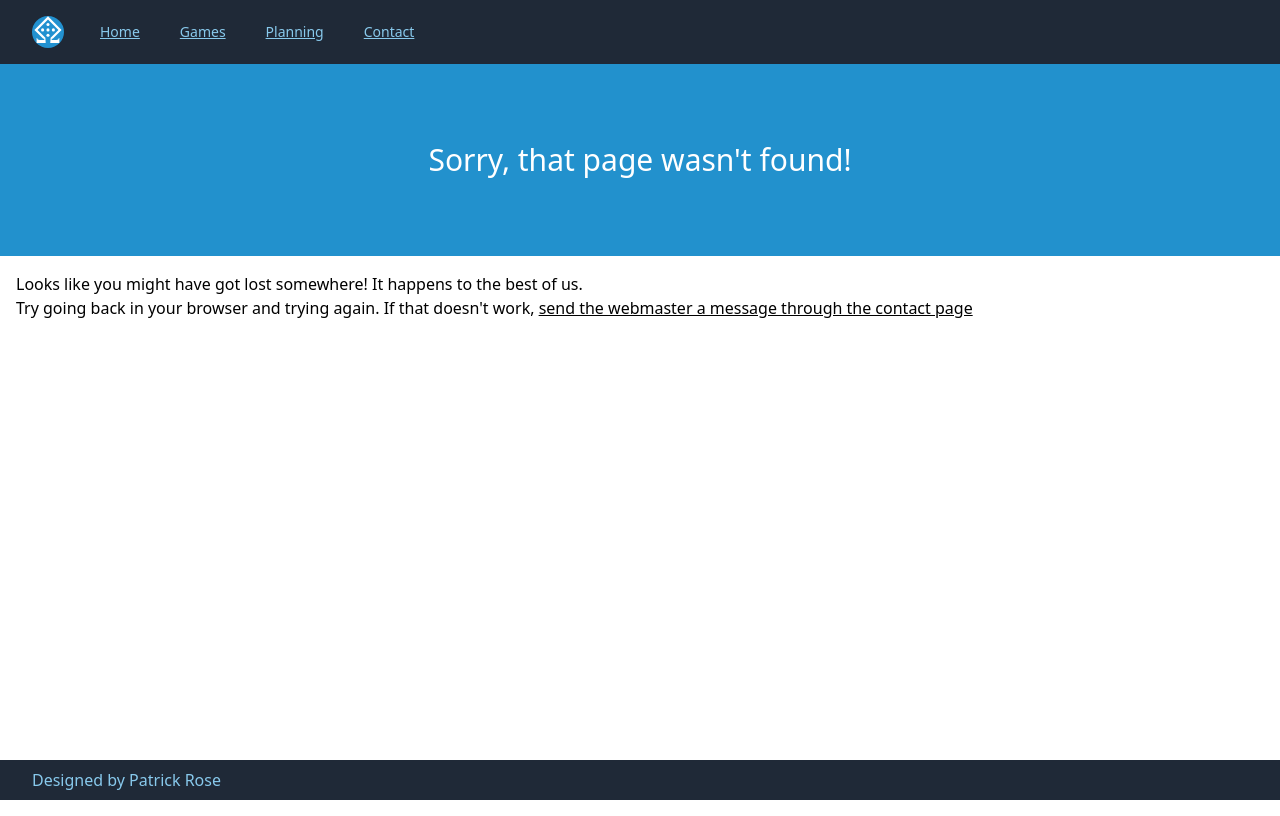
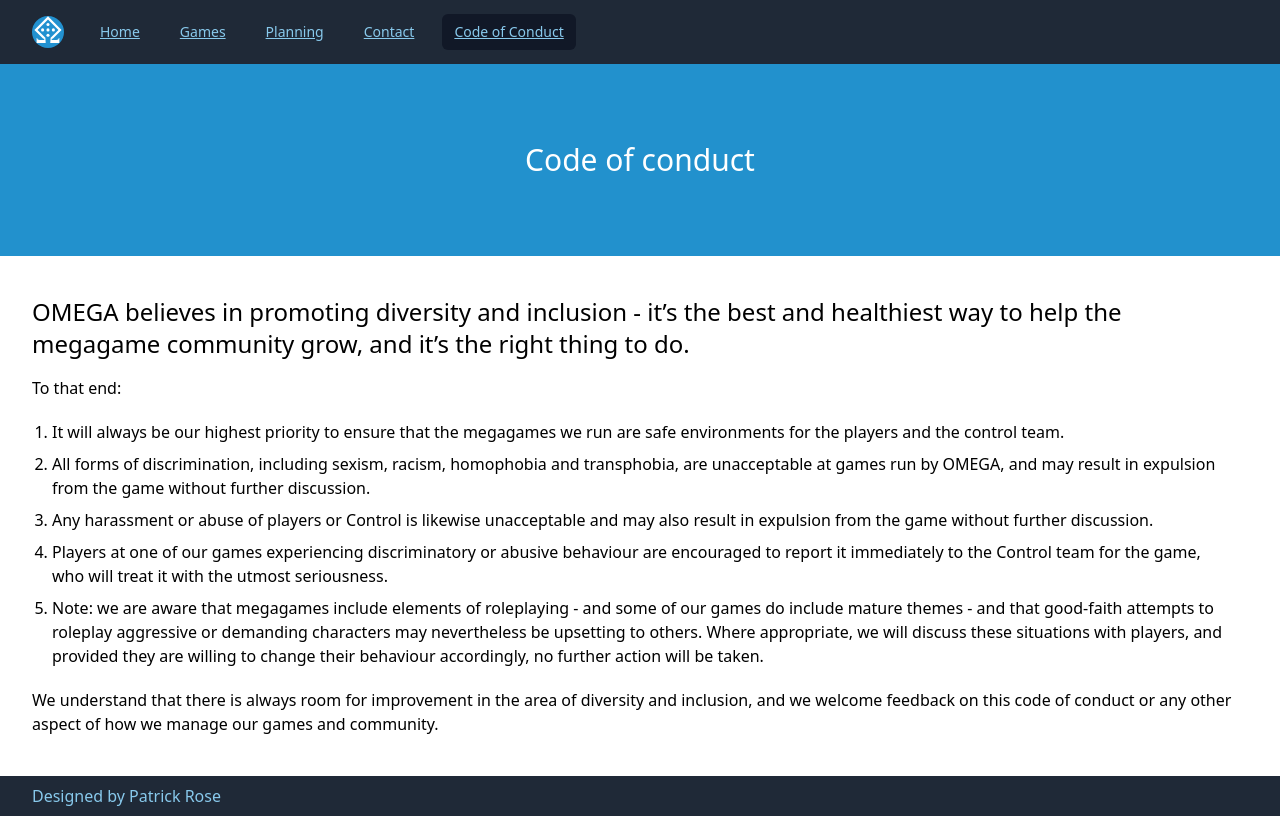
Before and after one commit to PatrickRose/omega-website, a React (Create React App) app: page /code-of-conduct in a window 1280 px wide. Built offline with nearby package versions, Linux system fonts and the light colour scheme; a web font is replaced by a local one; what io-ts would draw is missing.

Commit message:
Add code of conduct

```diff
--- a/src/App.tsx
+++ b/src/App.tsx
@@ -8,6 +8,7 @@
 import {SingleGame} from "./Pages/SingleGame";
 import Planning from './Pages/Planning';
 import Contact from './Pages/Contact';
+import CodeOfConduct from "./Pages/CodeOfConduct";
 
 function WrappedSingleGame() {
     const game = useParams<{game:string}>()["game"];
@@ -35,6 +36,9 @@
                     </Route>
                     <Route path="/contact">
                         <Contact />
+                    </Route>
+                    <Route path="/code-of-conduct">
+                        <CodeOfConduct />
                     </Route>
                     <Route path="*">
                         <NoMatch/>
--- /dev/null
+++ b/src/Pages/CodeOfConduct.tsx
@@ -0,0 +1,44 @@
+import React from "react";
+import {Hero, HeroHeading, MainContent} from "../components/Hero";
+
+export default function CodeOfConduct() {
+    return <React.Fragment>
+        <Hero>
+            <HeroHeading>Code of conduct</HeroHeading>
+        </Hero>
+        <MainContent>
+            <p className="text-2xl py-2">
+                OMEGA believes in promoting diversity and inclusion - it’s the best and healthiest way to help the
+                megagame community grow, and it’s the right thing to do.
+            </p>
+
+            <p className="py-2">To that end:</p>
+            <ol className="list-decimal px-5 py-2">
+                <li className="py-1">It will always be our highest priority to ensure that the megagames we run are safe environments for
+                    the players and the control team.
+                </li>
+                <li className="py-1">All forms of discrimination, including sexism, racism, homophobia and transphobia, are unacceptable
+                    at games run by OMEGA, and may result in expulsion from the game without further discussion.
+                </li>
+                <li className="py-1">Any harassment or abuse of players or Control is likewise unacceptable and may also result in
+                    expulsion from the game without further discussion.
+                </li>
+                <li className="py-1">Players at one of our games experiencing discriminatory or abusive behaviour are encouraged to
+                    report it immediately to the Control team for the game, who will treat it with the utmost
+                    seriousness.
+                </li>
+                <li className="py-1">Note: we are aware that megagames include elements of roleplaying - and some of our games do include
+                    mature themes - and that good-faith attempts to roleplay aggressive or demanding characters may
+                    nevertheless be upsetting to others. Where appropriate, we will discuss these situations with
+                    players, and provided they are willing to change their behaviour accordingly, no further action will
+                    be taken.
+                </li>
+            </ol>
+
+            <p className="py-2">
+                We understand that there is always room for improvement in the area of diversity and inclusion, and we
+                welcome feedback on this code of conduct or any other aspect of how we manage our games and community.
+            </p>
+        </MainContent>
+    </React.Fragment>
+}
--- a/src/components/Header.tsx
+++ b/src/components/Header.tsx
@@ -28,6 +28,10 @@
         linkPath: '/contact',
         linkText: 'Contact'
     },
+    {
+        linkPath: '/code-of-conduct',
+        linkText: 'Code of Conduct'
+    }
 ];
 
 const NavigationLinks = (props: { mobile?: boolean }) => {
```
